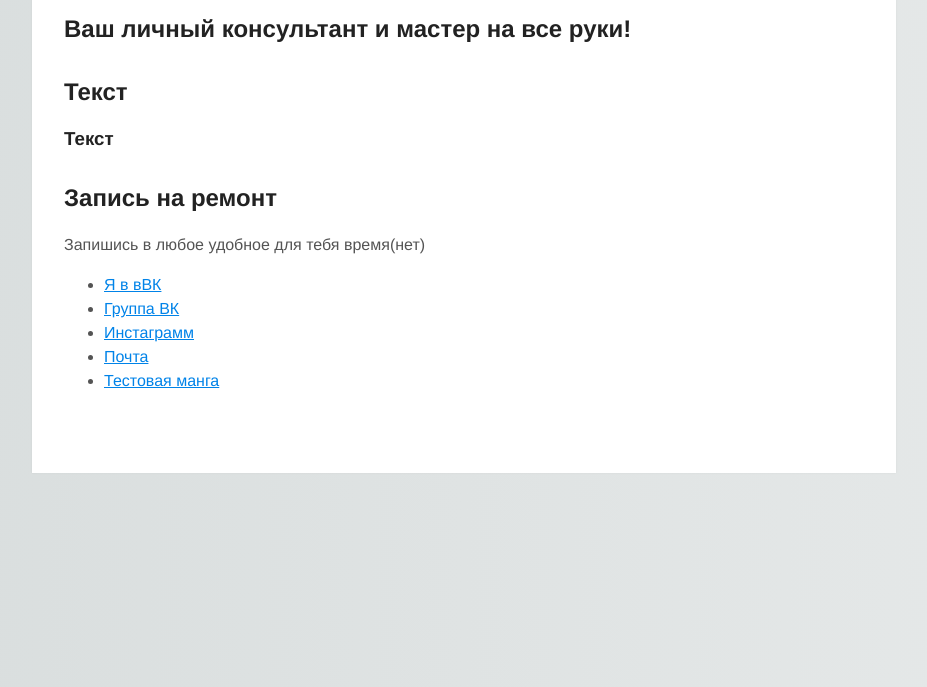
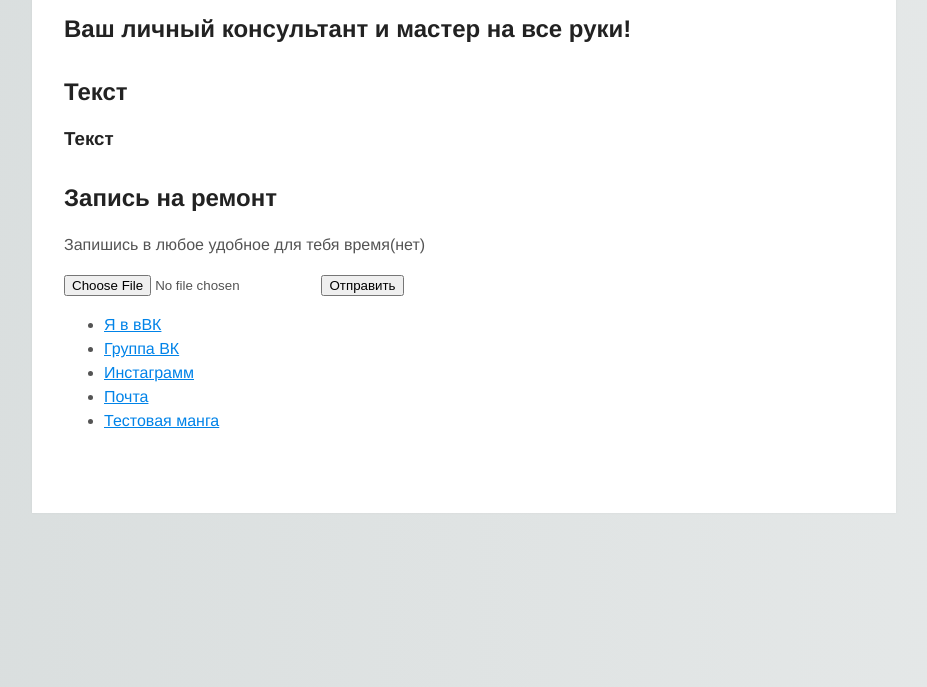
Before and after one commit to YoungEvgen/automaster_site, a plain HTML site: page index.html in a window 1280 px wide. Shown: the part 113-800 px from the top of the page, without its empty margins (176-1103 px from the left). Drawn offline with Linux system fonts and the light colour scheme.

Commit message:
Update index.html

```diff
--- a/index.html
+++ b/index.html
@@ -23,6 +23,10 @@
 		<p>
 			Запишись в любое удобное для тебя время(нет)
 		</p>
+	    	<form action="/upload.php" method="post" enctype="multipart/form-data">
+			<input type="file" name="file">
+			<input type="submit" value="Отправить">
+		</form>
 		<ul>
 			<li><a href="https://vk.com/id402309621">Я в вВК</a></li>
 			<li><a href="https://vk.com/id402309621">Группа ВК</a></li>
```
